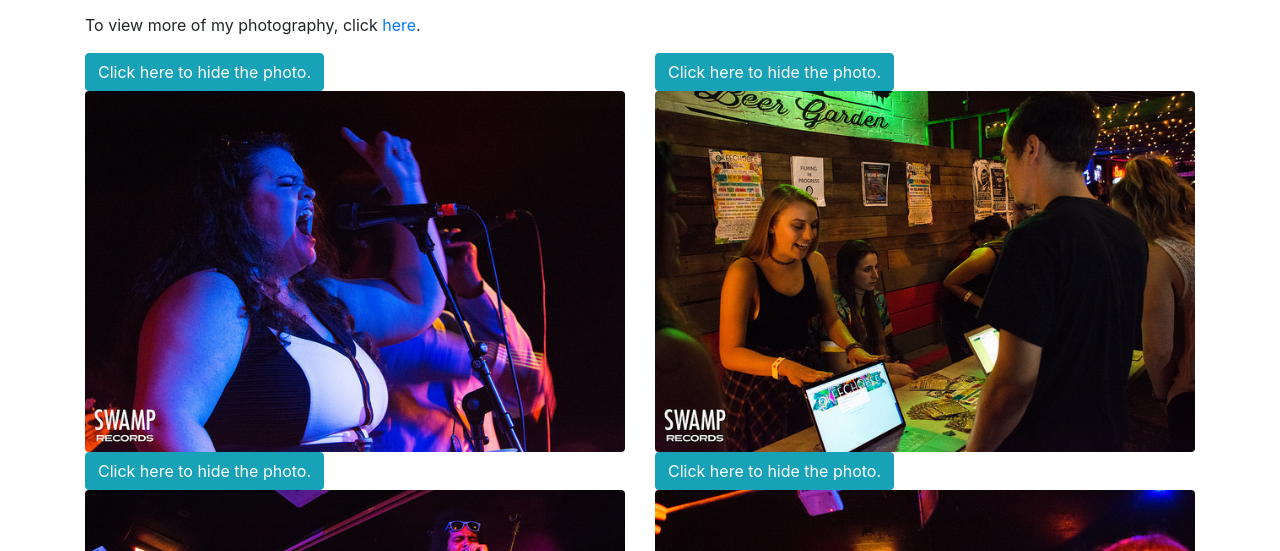
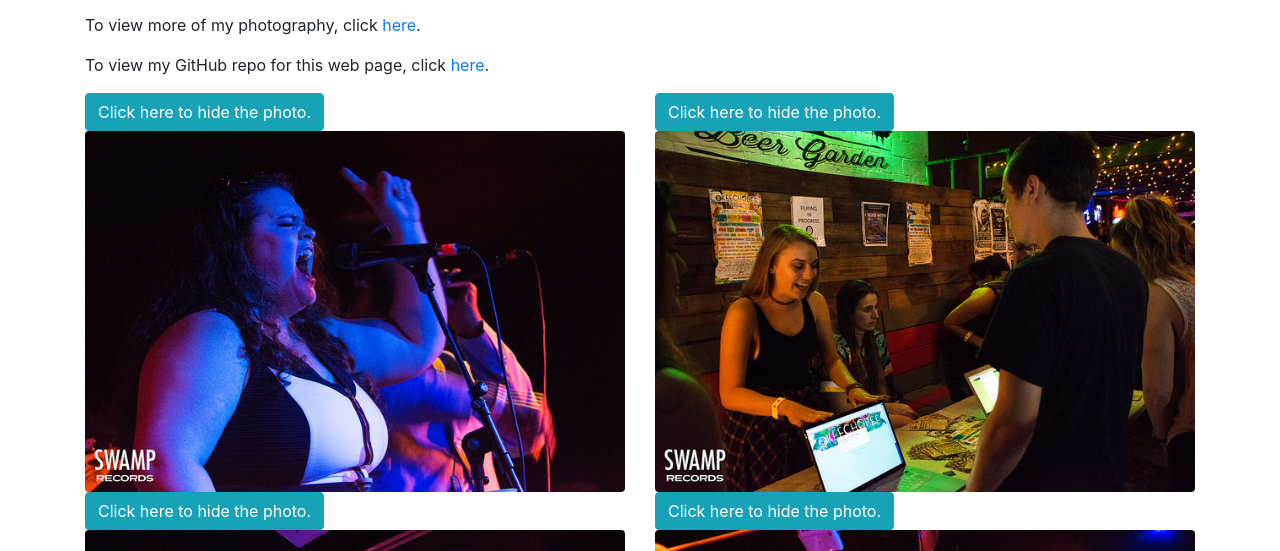
Before and after one commit to jhart42/jquery, a plain HTML site: page index.html in a window 1280 px wide. Shown: the part 249-800 px from the top of the page. Drawn offline with nearby package versions, Linux system fonts and the light colour scheme.

Commit message:
github link

```diff
--- a/index.html
+++ b/index.html
@@ -22,6 +22,8 @@
           <p>In this project, I learned how to toggle images to text during the mouseover event. All photography featured on the page is my original work. These photos were taken while I was representing Swamp Records, a student-run record label company. The concert was at a downtown Gainesville bar called the High Dive.</p>
 
           <p>To view more of my photography, click <a href="https://www.flickr.com/photos/143346457@N05/">here</a>.</P>
+
+          <p>To view my GitHub repo for this web page, click <a href="https://github.com/jhart42/jquery">here</a>.</P>
 
 
         </div><!-- div size -->
```
